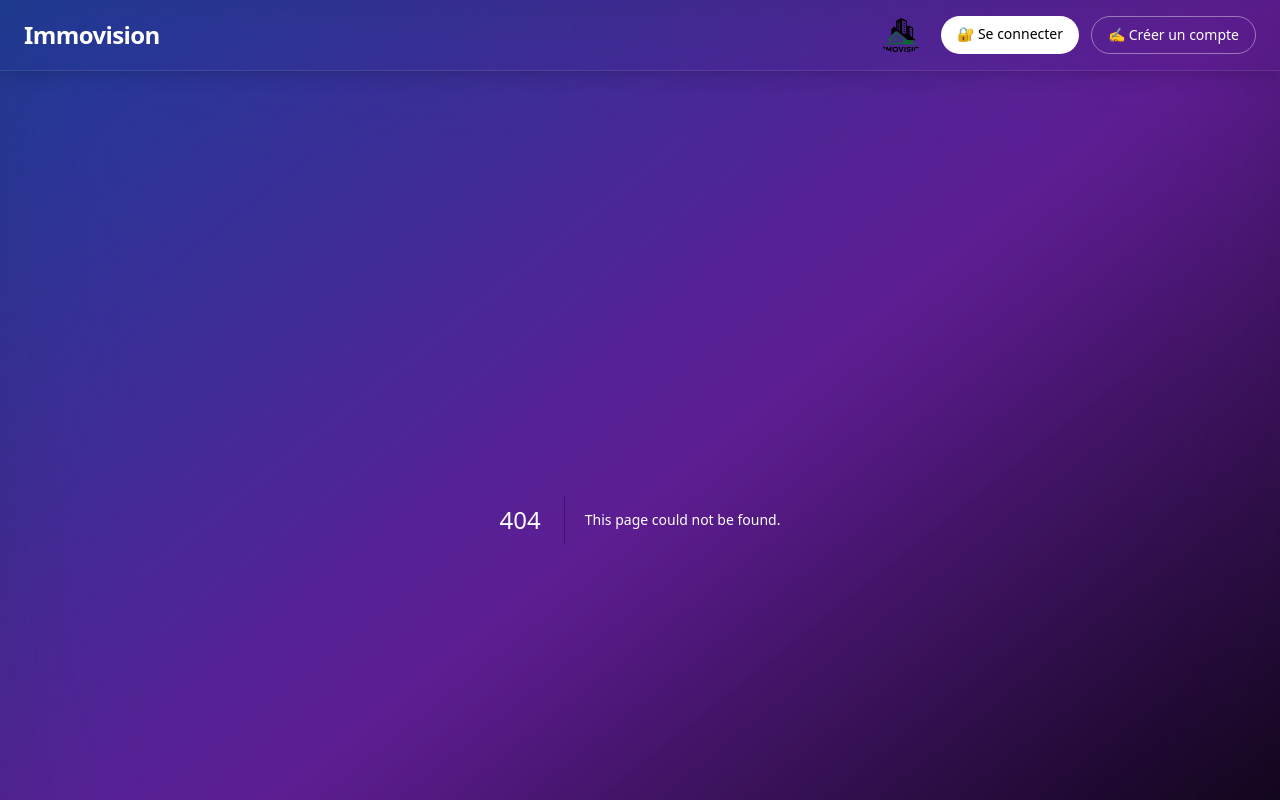
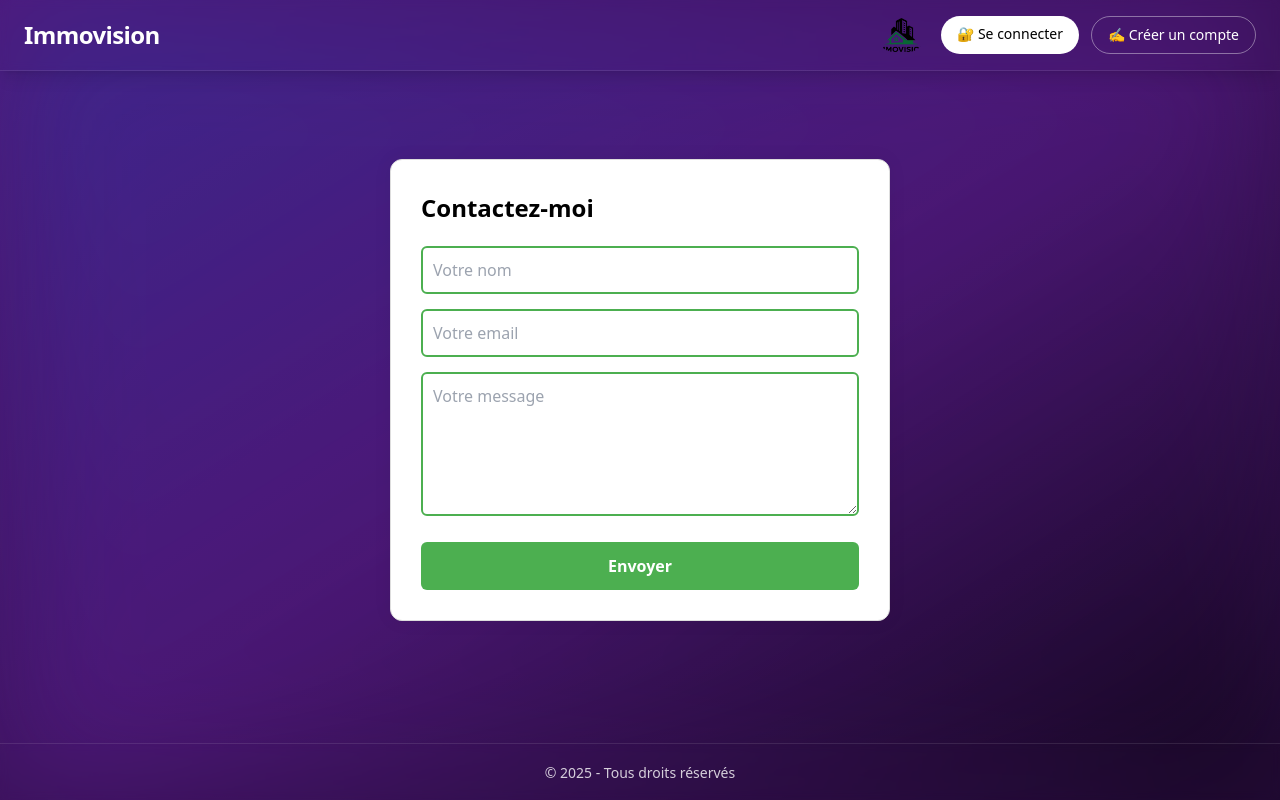
Before and after one commit to Rihpas/ImmovisionV2, a Next.js app: page /contact in a window 1280 px wide. Before the commit this address had no page. Shown: the top 800 px of the page. Built offline with nearby package versions, Linux system fonts and the light colour scheme.

Commit message:
contact mail qui fonctionne

```diff
--- /dev/null
+++ b/app/api/contact/route.ts
@@ -0,0 +1,31 @@
+export const runtime = 'nodejs';
+
+import { NextResponse } from 'next/server';
+import nodemailer from 'nodemailer';
+
+export async function POST(req: Request) {
+  const { name, email, message } = await req.json();
+
+  const transporter = nodemailer.createTransport({
+    service: 'gmail',
+    auth: {
+      user: process.env.EMAIL_USER, // Par exemple : ulysse.poirot@etud.univ-jfc.fr
+      pass: process.env.EMAIL_PASS, // Mot de passe d'application (ou token)
+    },
+  });
+
+  const mailOptions = {
+    from: email,
+    to: 'ulysse.poirot@etud.univ-jfc.fr',
+    subject: `Message de ${name}`,
+    text: message,
+  };
+
+  try {
+    await transporter.sendMail(mailOptions);
+    return NextResponse.json({ success: true });
+  } catch (error) {
+    console.error(error);
+    return NextResponse.json({ error: 'Échec de l’envoi.' }, { status: 500 });
+  }
+}
--- /dev/null
+++ b/app/contact/page.tsx
@@ -0,0 +1,125 @@
+'use client';
+
+import { useState } from 'react';
+
+export default function ContactPage() {
+  const [form, setForm] = useState({ name: '', email: '', message: '' });
+  const [status, setStatus] = useState('');
+
+  const handleSubmit = async (e: React.FormEvent) => {
+    e.preventDefault();
+    setStatus('Envoi en cours...');
+
+    const res = await fetch('/api/contact', {
+      method: 'POST',
+      headers: { 'Content-Type': 'application/json' },
+      body: JSON.stringify(form),
+    });
+
+    if (res.ok) {
+      setStatus('Message envoyé avec succès !');
+      setForm({ name: '', email: '', message: '' });
+    } else {
+      setStatus('Erreur lors de l’envoi.');
+    }
+  };
+
+  return (
+    <div
+      style={{
+        maxWidth: '500px',
+        margin: '40px auto',
+        padding: '30px',
+        border: '1px solid #ddd',
+        borderRadius: '12px',
+        backgroundColor: '#fff',
+        color: '#000',
+        boxShadow: '0 0 20px rgba(0,0,0,0.05)'
+      }}
+    >
+      <h1 style={{ marginBottom: '20px', fontSize: '1.5rem', fontWeight: '600' }}>Contactez-moi</h1>
+
+      <form onSubmit={handleSubmit}>
+        <div style={{ marginBottom: '15px' }}>
+          <input
+            type="text"
+            placeholder="Votre nom"
+            value={form.name}
+            onChange={(e) => setForm({ ...form, name: e.target.value })}
+            required
+            style={{
+              width: '100%',
+              padding: '10px',
+              border: '2px solid #4CAF50',
+              borderRadius: '6px',
+              outline: 'none',
+              color: '#000',
+              backgroundColor: '#fff'
+            }}
+          />
+        </div>
+
+        <div style={{ marginBottom: '15px' }}>
+          <input
+            type="email"
+            placeholder="Votre email"
+            value={form.email}
+            onChange={(e) => setForm({ ...form, email: e.target.value })}
+            required
+            style={{
+              width: '100%',
+              padding: '10px',
+              border: '2px solid #4CAF50',
+              borderRadius: '6px',
+              outline: 'none',
+              color: '#000',
+              backgroundColor: '#fff'
+            }}
+          />
+        </div>
+
+        <div style={{ marginBottom: '20px' }}>
+          <textarea
+            placeholder="Votre message"
+            value={form.message}
+            onChange={(e) => setForm({ ...form, message: e.target.value })}
+            required
+            rows={5}
+            style={{
+              width: '100%',
+              padding: '10px',
+              border: '2px solid #4CAF50',
+              borderRadius: '6px',
+              outline: 'none',
+              resize: 'vertical',
+              color: '#000',
+              backgroundColor: '#fff'
+            }}
+          />
+        </div>
+
+        <button
+          type="submit"
+          style={{
+            width: '100%',
+            padding: '12px',
+            backgroundColor: '#4CAF50',
+            color: '#fff',
+            border: 'none',
+            borderRadius: '6px',
+            fontWeight: 'bold',
+            cursor: 'pointer'
+          }}
+        >
+          Envoyer
+        </button>
+      </form>
+
+      {status && (
+        <p style={{ marginTop: '20px', textAlign: 'center', color: status.includes('succès') ? 'green' : 'red' }}>
+          {status}
+        </p>
+      )}
+    </div>
+  );
+}
--- a/package.json
+++ b/package.json
@@ -15,6 +15,7 @@
     "leaflet": "^1.9.4",
     "mongodb": "^6.16.0",
     "next": "15.1.7",
+    "nodemailer": "^7.0.3",
     "react": "^19.0.0",
     "react-dom": "^19.0.0",
     "react-icons": "^5.5.0",
```
Also changed, not shown: 2 other files (tests, documents, lock files or other folders).
